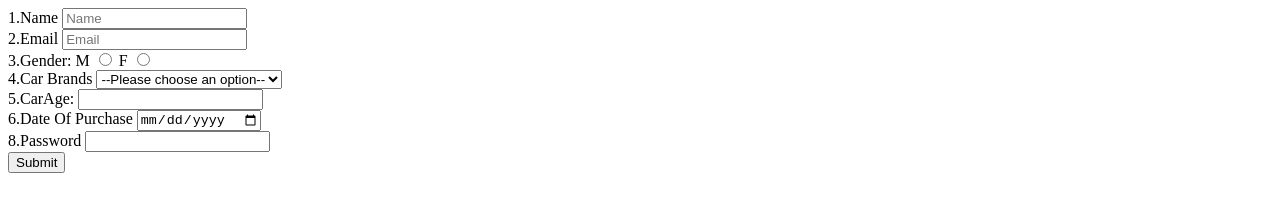
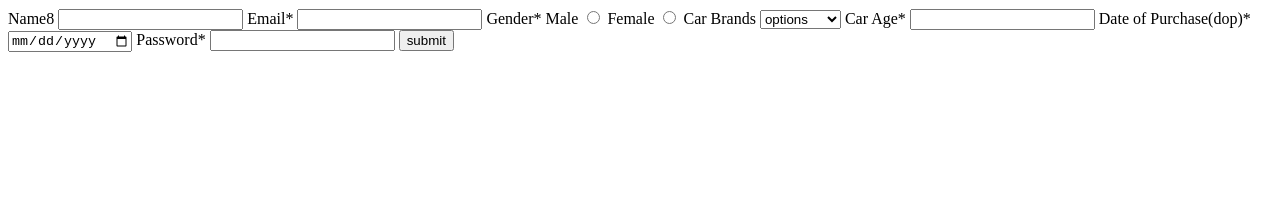
Before and after one commit to acciojob/car-insurance-form-Deep871xd, a website: page main.html in a window 1280 px wide. Drawn offline with Linux system fonts and the light colour scheme.

Commit message:
created a submission

```diff
--- a/main.html
+++ b/main.html
@@ -7,52 +7,43 @@
 </head>
 
 <body>
-	 <form id="my-form" method="post">
-				<div>
-			<label for="name">1.Name</label>
-			<input type="text" id="name" placeholder="Name" required>
-		</div>
-		<div>
-			<label for="email">2.Email</label>
-			<input type="email" id="email" placeholder="Email" required>
-		</div>
-		<div>
-				<!-- 3. -->
-			 <label for="gender">3.Gender:</label>
-			 <label for="gender_m">M</label>
-			  <input type="radio" id="gender_m" name="gender" required>
-			  <label for="gender">F</label>
-			  <input type="radio" id="gender_f" name="gender" required>
-		</div>
-		<div>
-			<label for="cars">4.Car Brands</label>
-			  <select name="cars" id="cars" required>
-				  <option value="" disabled selected>--Please choose an option--</option>
-				  <option>BMW</option>
-				  <option>Audi</option>
-				  <option>Mercedez</option>
-			  </select>
-		</div>
-		<div>
-			 <label for="Carage">5.CarAge:</label>
-			 <input type="number" id="Carage" min="0" required >
-		</div>
-		<div>
-			<label for="dop">6.Date Of Purchase</label>
-			<input type="date" id="dop" required>
-		</div>
-		<div>
-			 <label for="password">8.Password</label>
-			 <input type="password" id="password" required>
-		</div>
-		 <div>
-			<button type="submit">Submit</button>
-		</div>
-	</form>
 	<!-- the entire body must be written by student -->
     <script type="text/javascript" src="./script.js">
 </script>
+	<form method="post">
+	<label for="name">Name8</label>
+	<input type="text" id="name" name="name8" required>
 
+	<label for="email">Email*</label>
+	<input type="email" id="email" name="email" required>
+
+	<label for="gender">Gender*</label>
+	<label for="male">Male</label>
+	<input type="radio" id="male" name="gender" required>
+	<label for="female">Female</label>
+	<input type="radio" id="female" name="gender" required>
+
+	<label for="cars">Car Brands</label>
+	<select name="cars" id="cars">
+	<option disabled selected>options</option>
+	<option value="BMW">BMW</option>
+	<option value="Audi">Audi</option>
+	<option value="Mercedez">Mercedez</option>
+	</select>
+
+	<label for="carage">Car Age*</label>
+	<input type="text" id="carage" name="car_age" required>
+
+	<label for="dop">Date of Purchase(dop)*</label>
+	<input type="date" id="dop" name="dop" required>
+
+	<label for="password">Password*</label>
+	<input type="password" id="password" name="password" required>
+
+
+		<button type="submit">submit</button>
+
+</form>
 </body>
 
 </html>
```
